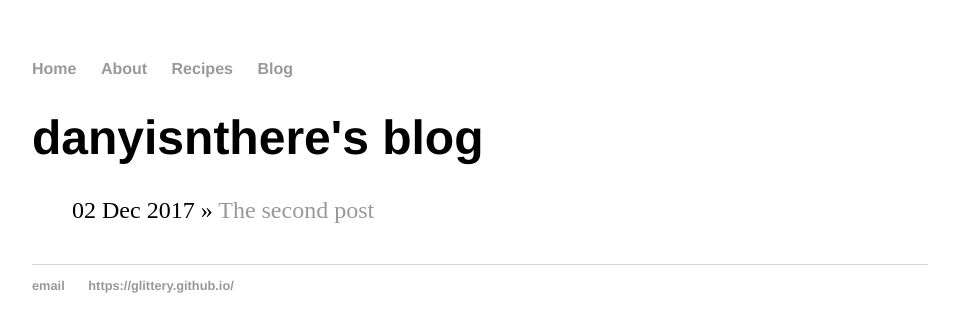
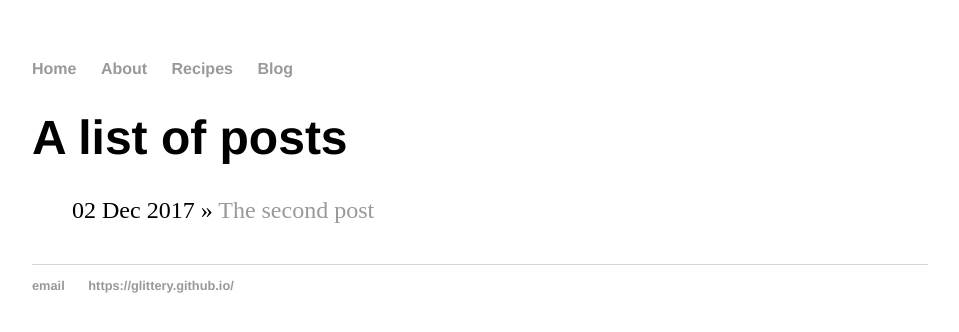
Before and after one commit to glittery/glittery.github.io, a Jekyll site: the page built from blog/index.html, in a window 1280 px wide. Shown: the top 332 px of the page, without its empty margins (160-1119 px from the left). Built offline with Jekyll 4.4.1, drawn with Linux system fonts in a browser that asks for light colours.

Commit message:
Update index.html

```diff
--- a/blog/index.html
+++ b/blog/index.html
@@ -1,6 +1,6 @@
 ---
 layout: default
-title: danyisnthere's blog
+title: A list of posts
 ---
 	<h1>{{ page.title }}</h1>
 	<ul class="posts">
```
